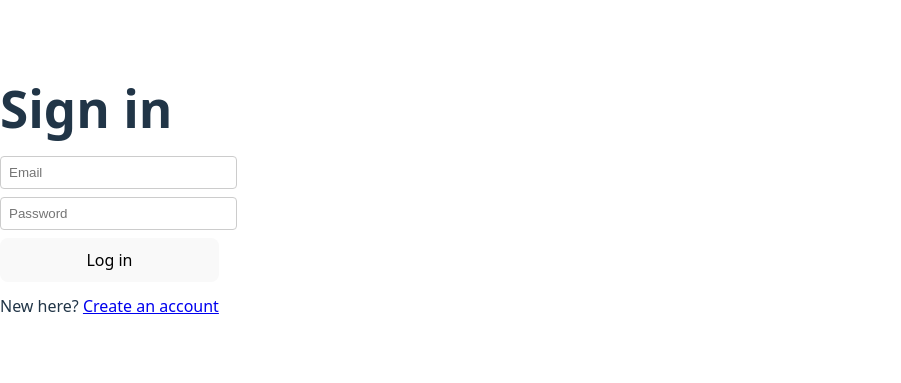
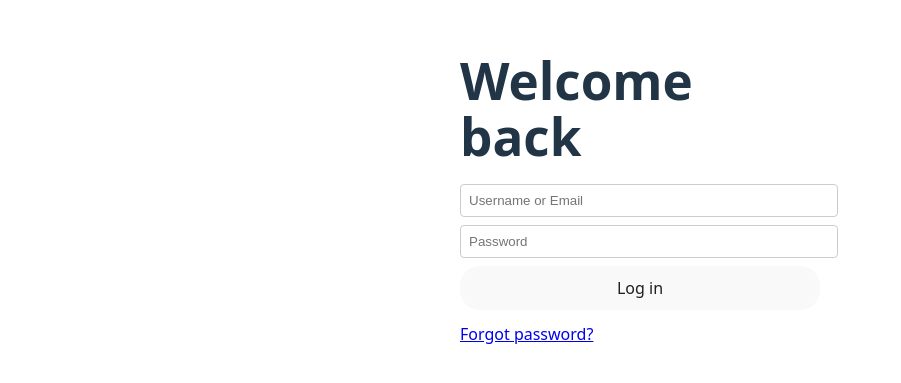
Before and after one commit to RichardHoleva/WebApp2025, a React (Vite) app in the folder Runder/: page /login in a window 1280 px wide. Shown: the part 201-584 px from the top of the page, without its empty margins (0-901 px from the left). Built offline with nearby package versions, Linux system fonts and the light colour scheme; no server answers.

Commit message:
Small css fixes

```diff
--- a/Runder/src/components/LoginFields.jsx
+++ b/Runder/src/components/LoginFields.jsx
@@ -28,7 +28,7 @@ async function onLogin(e) {
   return (
     <form onSubmit={onLogin}>
       <input
-        placeholder="Email"
+        placeholder="Username or Email"
         type="email"
         value={email}
         onChange={(e)=>setEmail(e.target.value)}
@@ -44,7 +44,7 @@ async function onLogin(e) {
       {err && <p className="error-message">{err}</p>}
       <button disabled={busy} type="submit">Log in</button>
       <p className="signup-link">
-        New here? <Link to="/register">Create an account</Link>
+       <Link to="/register">Forgot password?</Link>
       </p>
     </form>
   );
--- a/Runder/src/index.css
+++ b/Runder/src/index.css
@@ -20,7 +20,8 @@
 body {
   margin: 0;
   display: flex;
-  place-items: center;
+  align-items: center;      /* vertical center */
+  justify-content: center;  /* horizontal center */
   min-width: 320px;
   min-height: 100vh;
 }
@@ -31,18 +32,19 @@ h1 {
 }
 
 button {
-  border-radius: 8px;
+  border-radius: 20px;
   border: 1px solid transparent;
   padding: 0.6em 1.2em;
   font-size: 1em;
   font-weight: 500;
   font-family: inherit;
-  background-color: #ff006a;
+  background-color: #DAFF00;
   cursor: pointer;
   transition: border-color 0.25s;
+  color: #201E1F;
 }
 button:hover {
-  border-color: #ff00ee;
+  border-color:none;
 }
 button:focus,
 button:focus-visible {
--- a/Runder/src/pages/Login.jsx
+++ b/Runder/src/pages/Login.jsx
@@ -4,7 +4,7 @@ import '../styles/login.css';
 export default function Login() {
   return (
     <div className="login-container">
-      <h1>Sign in</h1>
+      <h1>Welcome back</h1>
       <LoginFields/>
     </div>
   );
```
